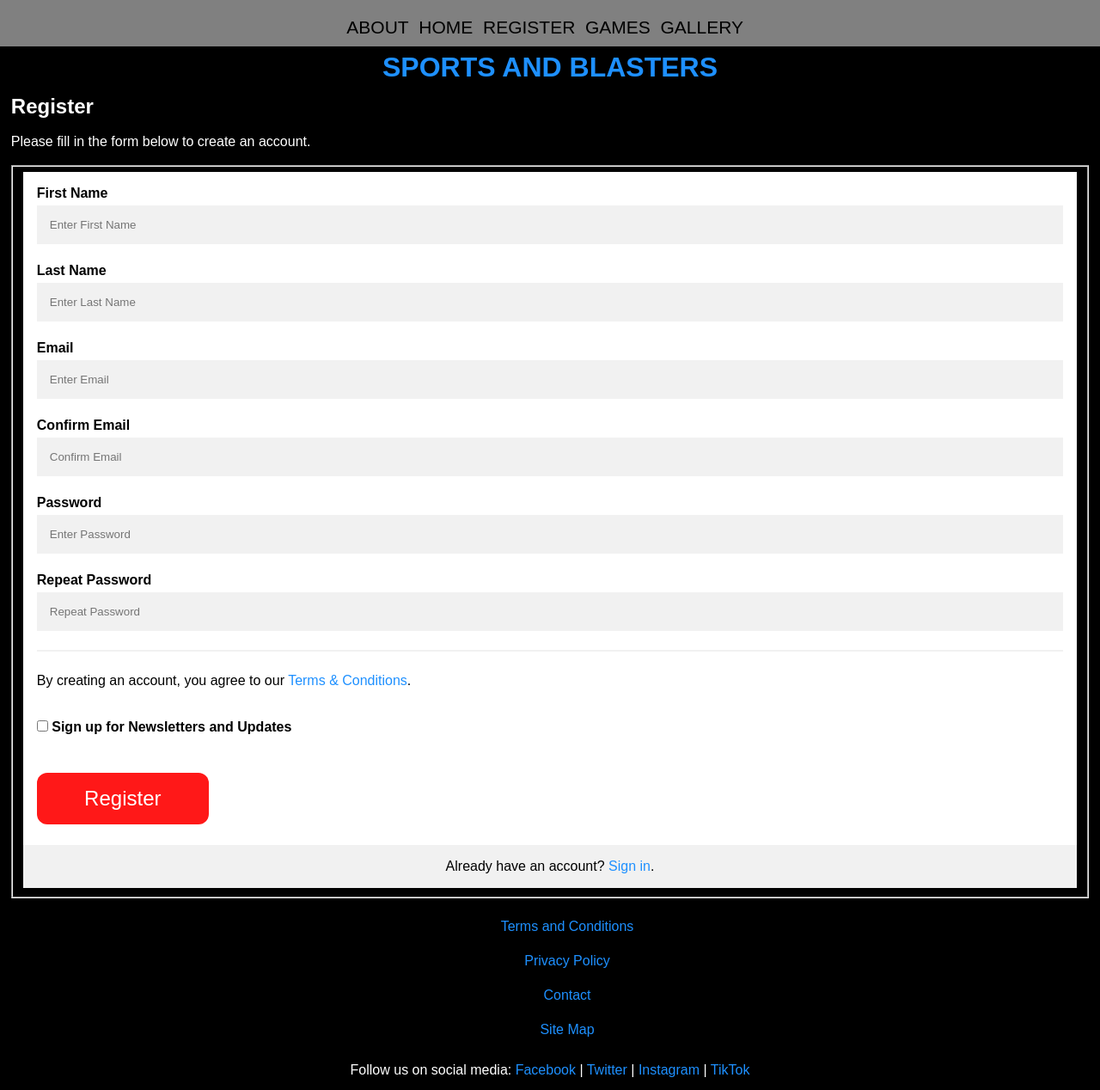
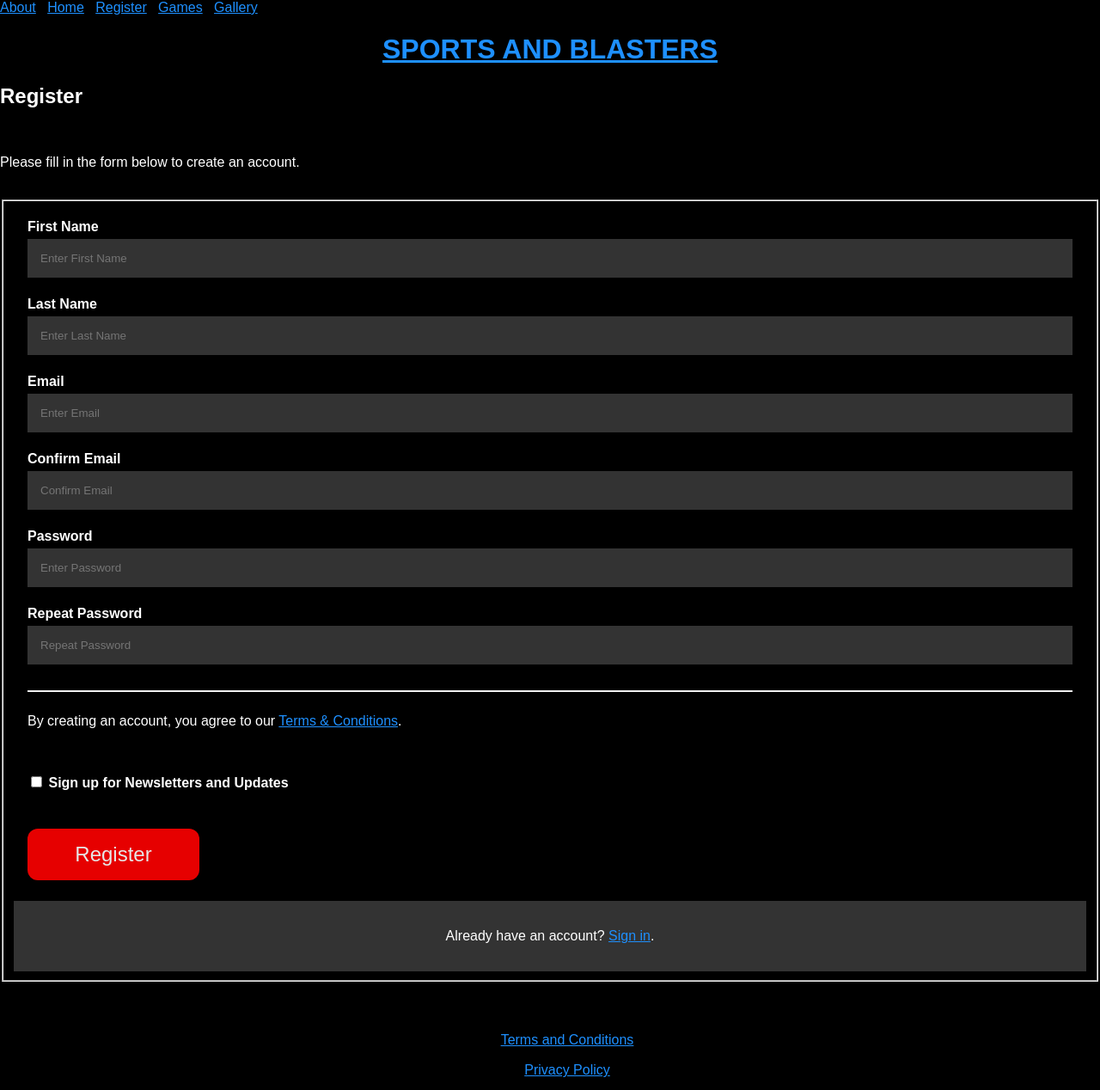
Before and after one commit to Prembull2003/Prem-Tevfik_FinalProject, a plain HTML site: page webpages/signup.html in a window 1280 px wide. Shown: the top 1268 px of the page at 86% size. Drawn offline with Linux system fonts and the light colour scheme.

Commit message:
final commit

```diff
--- a/css/contact.css
+++ b/css/contact.css
@@ -4,68 +4,36 @@ body {
   color: white;
   width: 100%;
   margin: 0;
-
-  }
-
-  .black-text{
-    color: black;
 }
 
 * {
   box-sizing: border-box;
-    margin: 0;
-
 }
 
 /* Add padding to containers */
 .container {
   padding: 16px;
-    background-color: white;
-    color: black;
-
+  background-color: black;
+  color: white;
 }
 
 
-nav {
-  display: flex;
-  flex-flow: row nowrap;
-  justify-content: center;
-
-  text-transform: uppercase;
-  padding-top: 20px;
-  padding-bottom: 10px;
-  font-size: 21px;
+.List1 {
+  list-style-type: none;
+  line-height: 35px;
 }
 
- nav{
-  background-color: gray;
-}
-
- nav a:hover{
-  color:black;
-  text-decoration: underline !important;
-}
-
- nav a:link{
-  color:black;
-  text-decoration: none;
-}
- nav a:visited{
-  color: black;
-}
-
- nav a {
-  color: black;
+.signin-button {
+  background-color: white;
+  color: white;
+  width: 210px;
+  height: 40px;
 }
 
 header {
   text-align: center;
   text-transform: uppercase;
-    margin-top: 0.5%;
-  }
-
-  main{
-    margin: 1%;
+  color: white;
 }
 
 /* Full-width input fields */
@@ -75,11 +43,12 @@ nav {
   margin: 5px 0 22px 0;
   display: inline-block;
   border: none;
-    background: #f1f1f1;
+  background: #333; /* Changed background color to dark gray */
+  color: white;
 }
 
 input[type=text]:focus, input[type=password]:focus {
-    background-color: #ddd;
+  background-color: #555; /* Darker gray on focus */
   outline: none;
 }
 
@@ -95,18 +64,9 @@ button {
 
 footer {
   text-align: center;
-    margin-top: 5px;
-
+  margin-top: 50px;
+  color: white;
 }
-
-  ul {
-    list-style-type: none;
-}
-
-li {
-    line-height: 40px;
-}
-
 
 /* Set a style for the submit button */
 .registerbtn {
@@ -130,74 +90,17 @@ li {
   opacity: 0.85;
 }
 
-
 a {
   color: dodgerblue;
 }
 
-
-  header h1 a:hover{
-    color:dodgerblue;
-    text-decoration: underline !important;
-}
-
-
-header h1 a:link{
-    color:dodgerblue;
-    text-decoration: none;
-}
- header h1 a:visited{
-    color: dodgerblue;
-    text-decoration: none;
-}
-
-
 .signin {
-    background-color: #f1f1f1;
+  background-color: #333; /* Dark gray background */
   text-align: center;
 }
 
 #copyright {
   margin-top: 35px;
-  }
-
-  footer a{
-    color: dodgerblue;
-  }
-
- footer a:hover{
-    color:dodgerblue;
-    text-decoration: underline !important;
-}
-
-
-footer  a:link{
-    color:dodgerblue;
-    text-decoration: none;
-}
- footer  a:visited{
-    color: dodgerblue;
-    text-decoration: none;
-}
-
-
-fieldset a{
-  color: dodgerblue;
-}
-
-fieldset a:hover{
-  color:dodgerblue;
-  text-decoration: underline !important;
-}
-
-
-fieldset  a:link{
-  color:dodgerblue;
-  text-decoration: none;
-}
-fieldset  a:visited{
-  color: dodgerblue;
-  text-decoration: none;
 }
 
 
```
Also changed, not shown: webpages/FourthPage_CSSGrid_and_FlexBox/index.html (+1 -1 lines), webpages/FourthPage_CSSGrid_and_FlexBox/images/img8.avif (deleted), webpages/FourthPage_CSSGrid_and_FlexBox/images/img8.jpg (added). Lines whose indentation alone changed are shown as unchanged.
